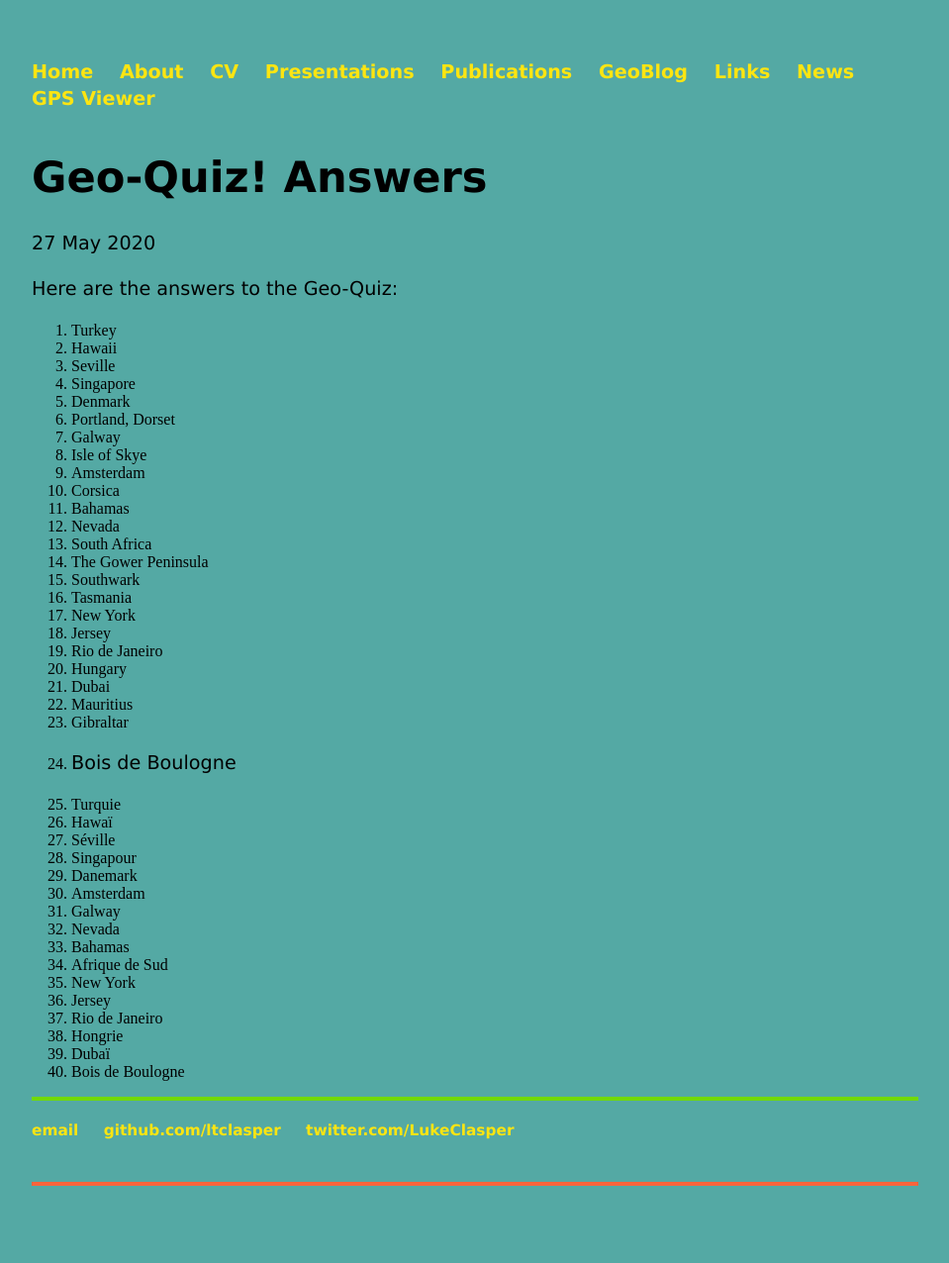
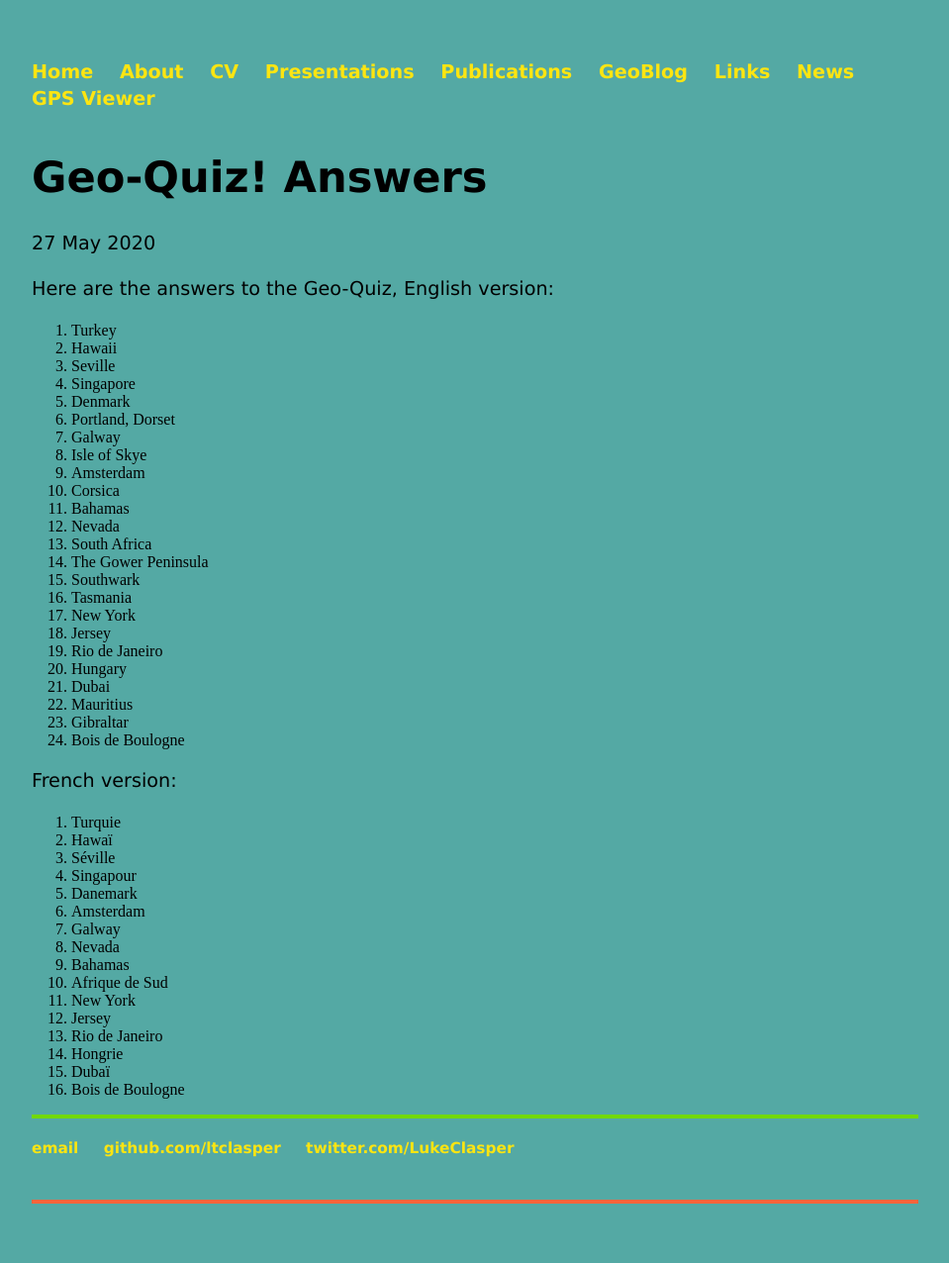
Before and after one commit to ltclasper/ltclasper.github.io, a Jekyll site: the page built from _posts/2020-05-27-geo-quiz-answers.md, in a window 1280 px wide. Shown: the whole page at 99% size, without its empty margins (160-1119 px from the left). Built offline with Jekyll 4.4.1, drawn with Linux system fonts in a browser that asks for light colours.

Commit message:
Update 2020-05-27-geo-quiz-answers.md

```diff
--- a/_posts/2020-05-27-geo-quiz-answers.md
+++ b/_posts/2020-05-27-geo-quiz-answers.md
@@ -4,7 +4,7 @@ title: "Geo-Quiz! Answers"
 date: 2020-05-27
 ---
 
-Here are the answers to the Geo-Quiz:
+Here are the answers to the Geo-Quiz, English version:
 
 1.	Turkey
 2.	Hawaii
@@ -31,6 +31,8 @@ Here are the answers to the Geo-Quiz:
 23. Gibraltar
 24. Bois de Boulogne
 
+French version:
+
 1.	Turquie
 2.	Hawaï
 3.	Séville
```
